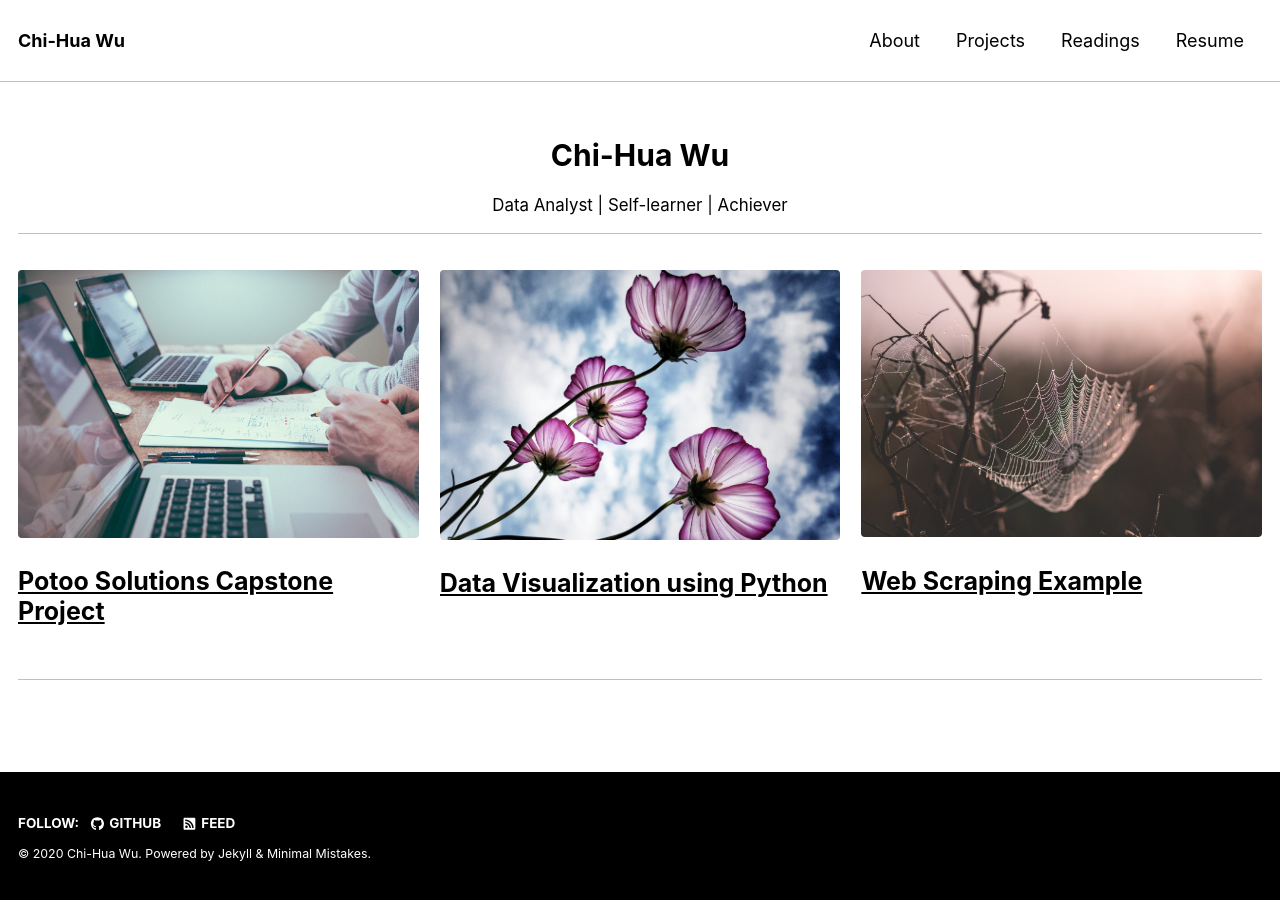
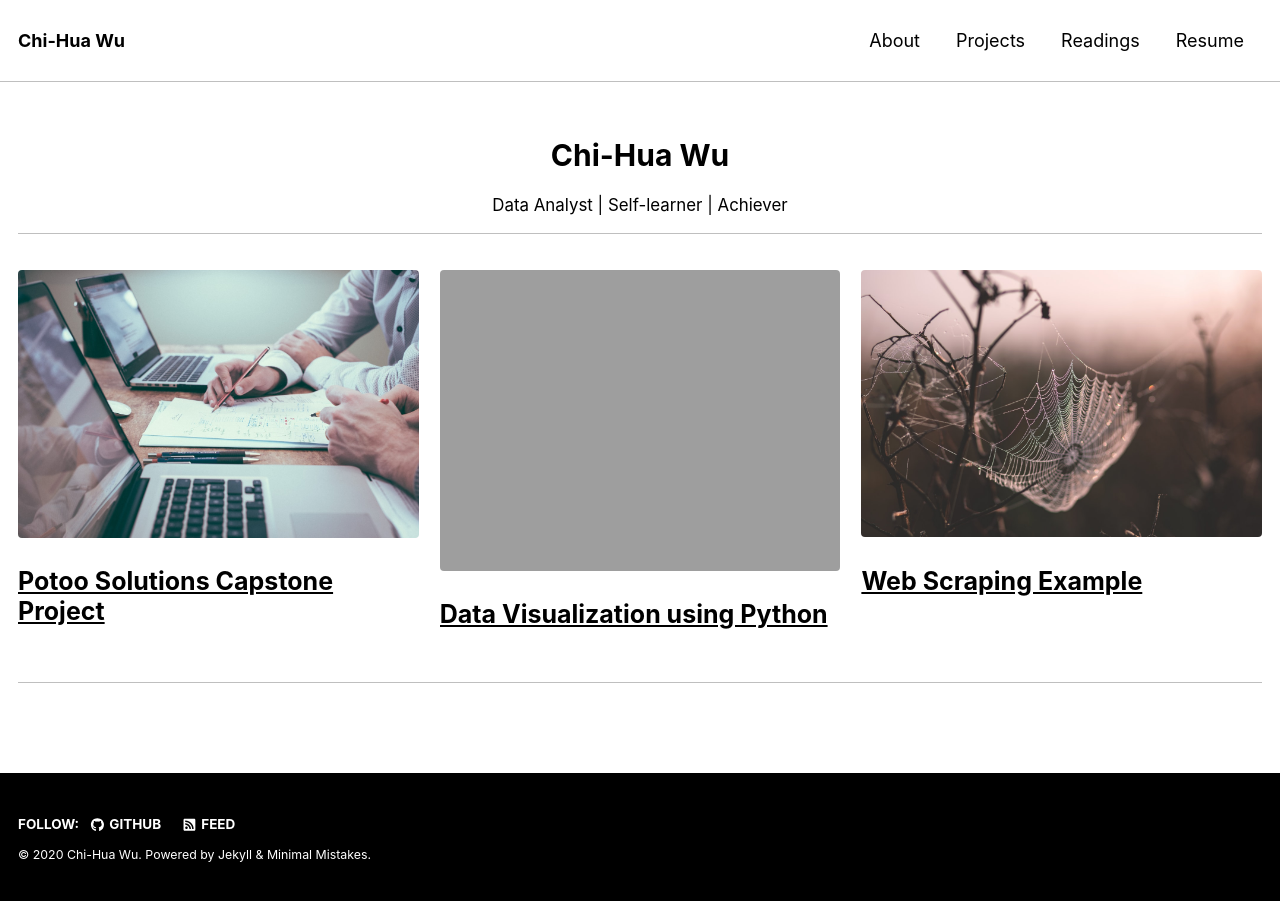
Before and after one commit to chw18019/chw18019.github.io, a Jekyll site: the page built from index.html, in a window 1280 px wide. Built offline with Jekyll 4.4.1, drawn with Linux system fonts in a browser that asks for light colours; nearby versions of some CDN libraries; the list of posts is cut into pages by our own code.

Commit message:
Update index.html

```diff
--- a/index.html
+++ b/index.html
@@ -14,7 +14,7 @@
     url: "https://chw18019.github.io/Potoo_solutions/"
 
 
-  - image_path: /assets/200217/ks-kyung.jpg
+  - image_path: /assets/200217/carlos_muza.jpeg
     alt: "Placeholder 2"
     title: <p style="font-size:25px">Data Visualization using Python</p>
     url: "https://chw18019.github.io/Visualizaion/"
```
